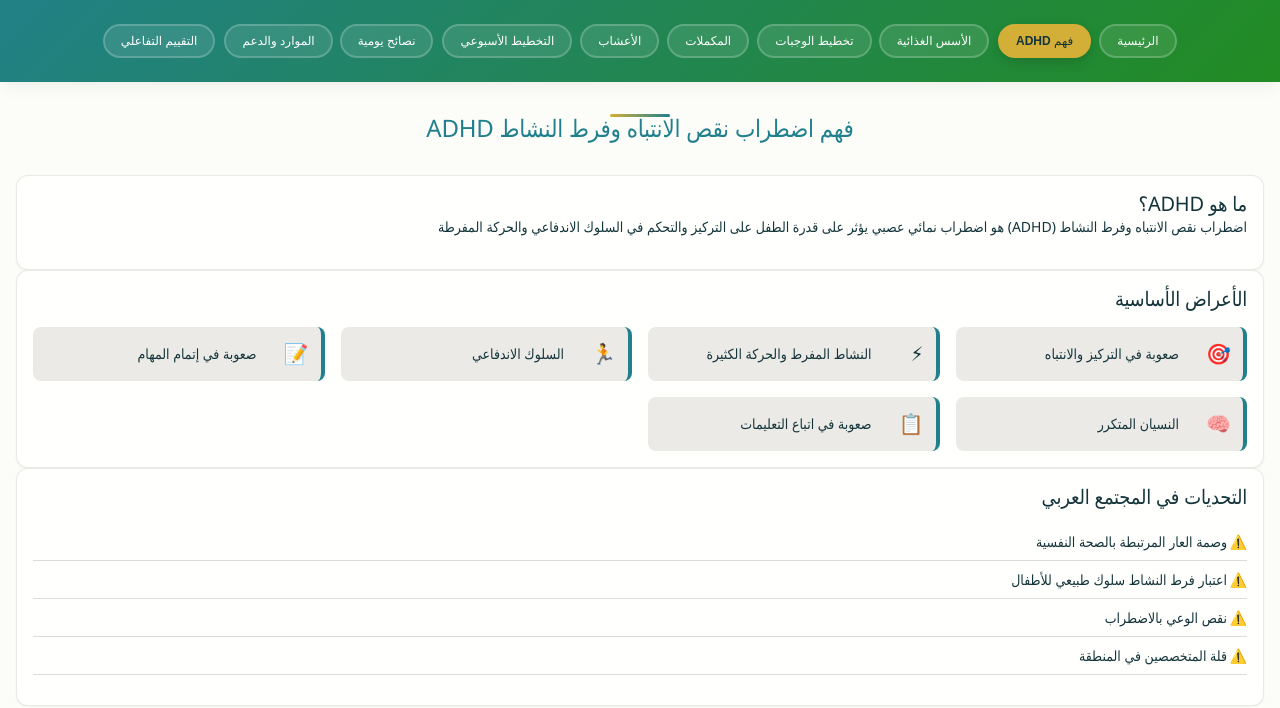
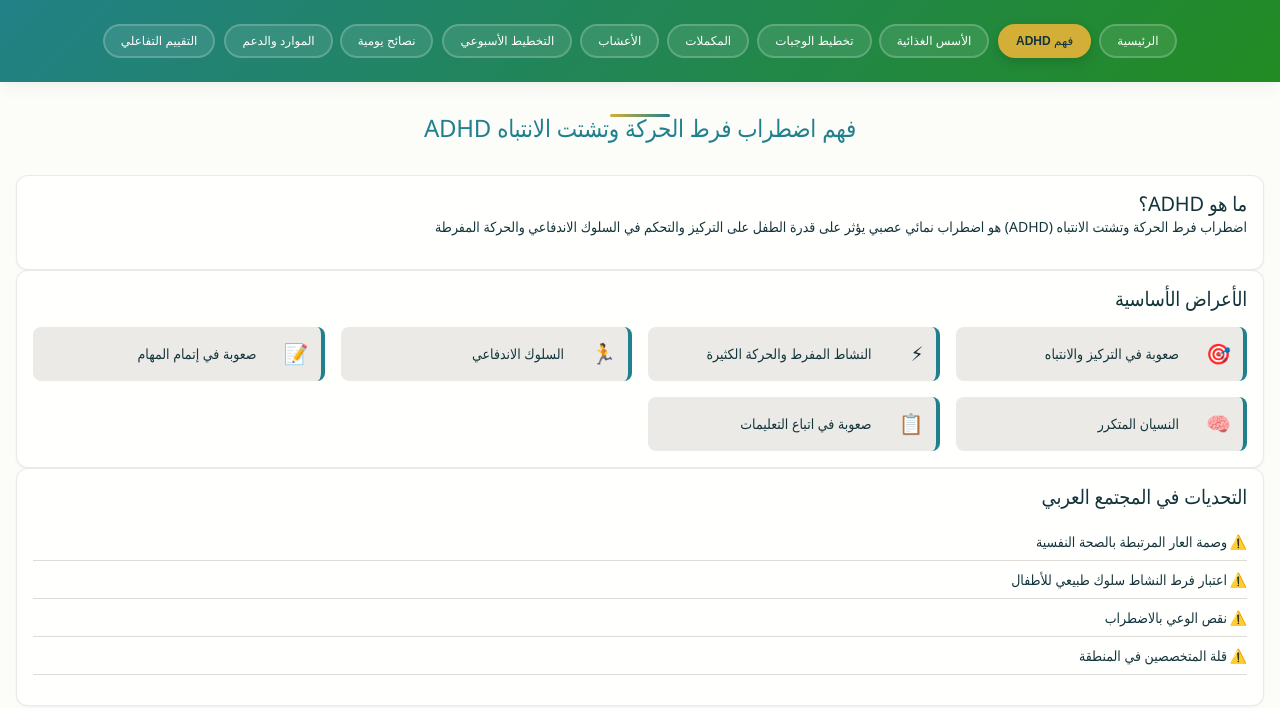
Before and after one commit to AbeerBakoush/ADHD, a plain HTML site: page index.html in a window 1280 px wide. Both pictures are taken after a click on the tab "فهم ADHD". Shown: the part 92-800 px from the top of the page. Drawn offline with Linux system fonts and the light colour scheme.

Commit message:
Update index.html

```diff
--- a/index.html
+++ b/index.html
@@ -35,7 +35,7 @@
                 <div class="welcome-card card">
                     <div class="card__body">
                         <h2>مرحباً بكم في دليل التغذية العملي لـ ADHD</h2>
-                        <p>هذا الدليل مصمم خصيصاً لمساعدتكم في فهم وإدارة اضطراب نقص الانتباه وفرط النشاط من خلال التغذية السليمة.</p>
+                        <p>هذا الدليل مصمم خصيصاً لمساعدتكم في فهم وإدارة اضطراب  فرط الحركة وتشتت الانتباه من خلال التغذية السليمة.</p>
 
                         <div class="stats-grid">
                             <div class="stat-item">
@@ -66,12 +66,12 @@
 
             <!-- Understanding ADHD Section -->
             <section id="understanding" class="content-section">
-                <h2 class="section-title">فهم اضطراب نقص الانتباه وفرط النشاط ADHD</h2>
+                <h2 class="section-title">فهم اضطراب فرط الحركة وتشتت الانتباه  ADHD</h2>
 
                 <div class="card">
                     <div class="card__body">
                         <h3>ما هو ADHD؟</h3>
-                        <p>اضطراب نقص الانتباه وفرط النشاط (ADHD) هو اضطراب نمائي عصبي يؤثر على قدرة الطفل على التركيز والتحكم في السلوك الاندفاعي والحركة المفرطة</p>
+                        <p>اضطراب فرط الحركة وتشتت الانتباه  (ADHD) هو اضطراب نمائي عصبي يؤثر على قدرة الطفل على التركيز والتحكم في السلوك الاندفاعي والحركة المفرطة</p>
                     </div>
                 </div>
 
```
